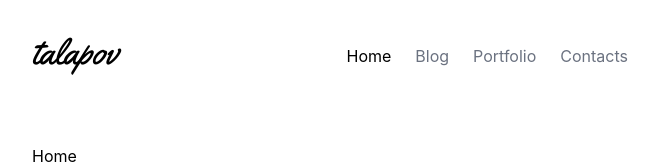
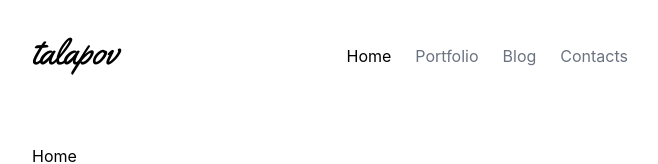
Before and after one commit to dzeppelin/personal-website, a React (Create React App) app: page / in a window 1280 px wide. Shown: the top 164 px of the page, without its empty margins (304-962 px from the left). Built offline with nearby package versions, Linux system fonts and the light colour scheme.

Commit message:
Changed the places of menu items

```diff
--- a/src/components/Navbar.tsx
+++ b/src/components/Navbar.tsx
@@ -25,13 +25,13 @@ const Navbar: FC = () => {
                     </Link>
                 </li>
                 <li>
-                    <Link to="/blog" className={thePath('blog')}>
-                        Blog
+                    <Link to="/portfolio" className={thePath('portfolio')}>
+                        Portfolio
                     </Link>
                 </li>
                 <li>
-                    <Link to="/portfolio" className={thePath('portfolio')}>
-                        Portfolio
+                    <Link to="/blog" className={thePath('blog')}>
+                        Blog
                     </Link>
                 </li>
                 <li>
```
